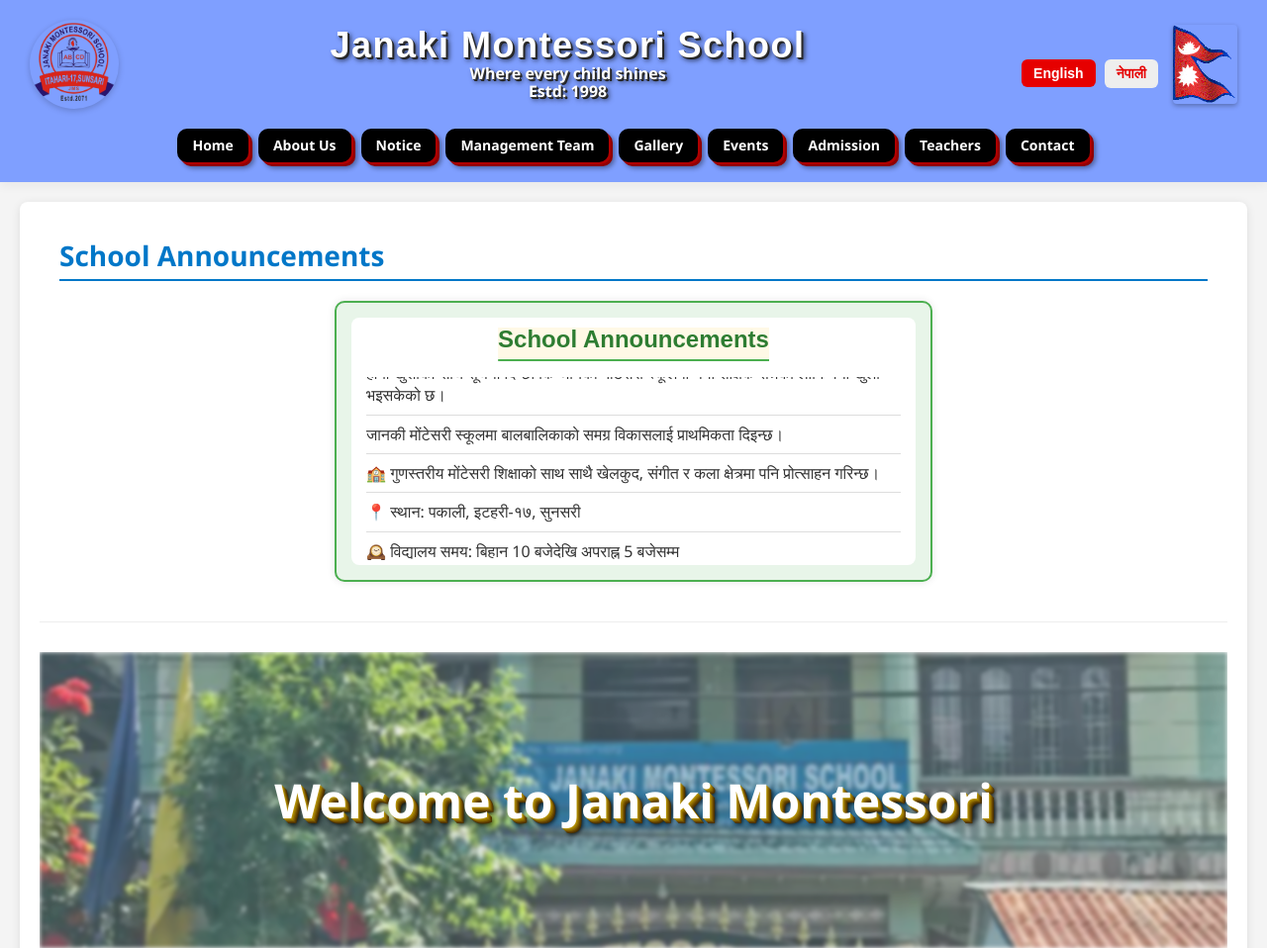
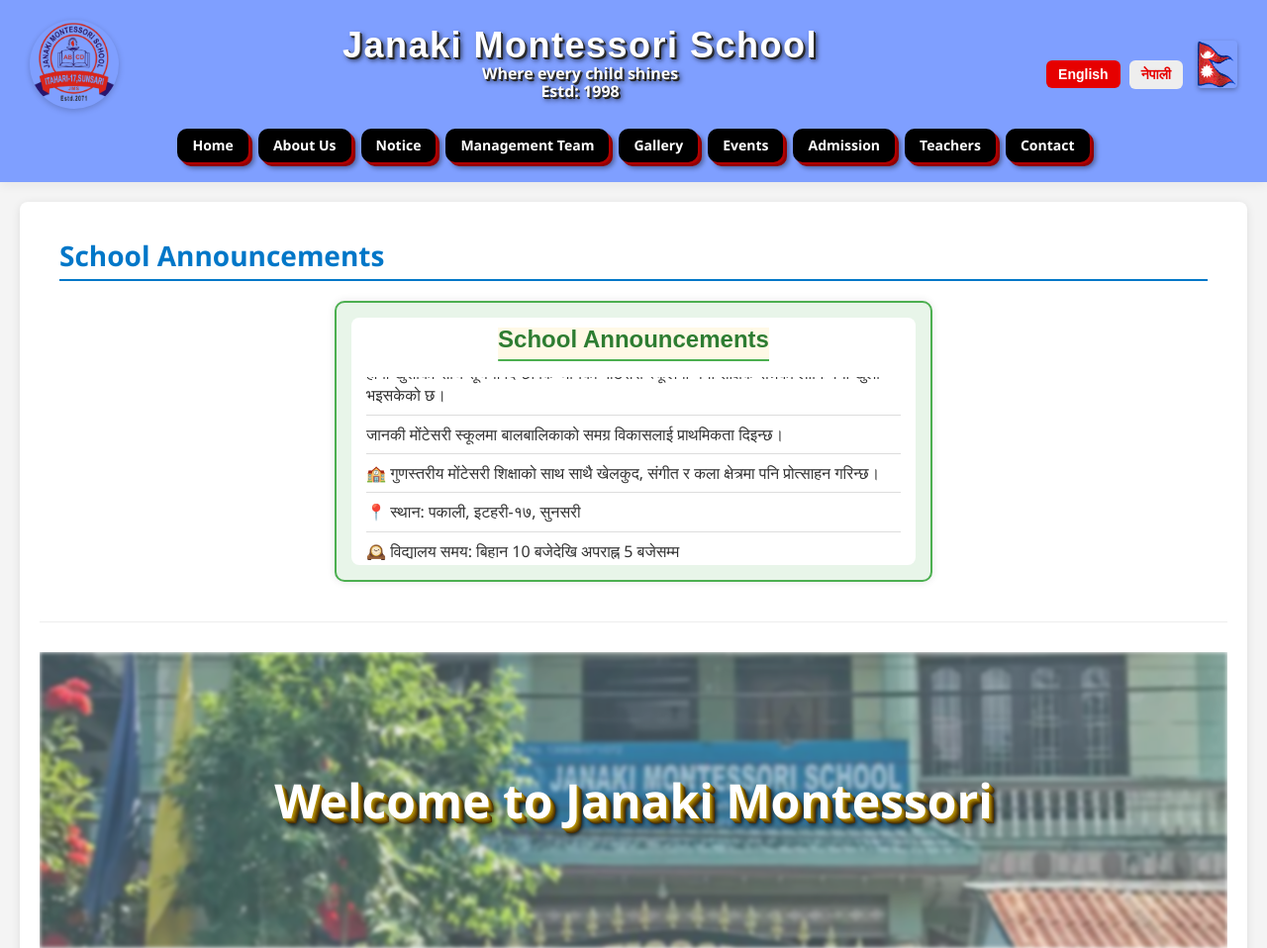
Before and after one commit to rohitsinjalimagar/janakischoolweb, a plain HTML site: page index.html in a window 1280 px wide. Shown: the top 958 px of the page at 99% size. Drawn offline with Linux system fonts and the light colour scheme.

Commit message:
Update style.css

```diff
--- a/style.css
+++ b/style.css
@@ -221,7 +221,7 @@ body {
 
 /* Flag image */
 .flag-container img.nepali-flag {
-  width: 65px;
+  width: 40px;
   height: auto;
   display: block;
   border-radius: 4px;
```
